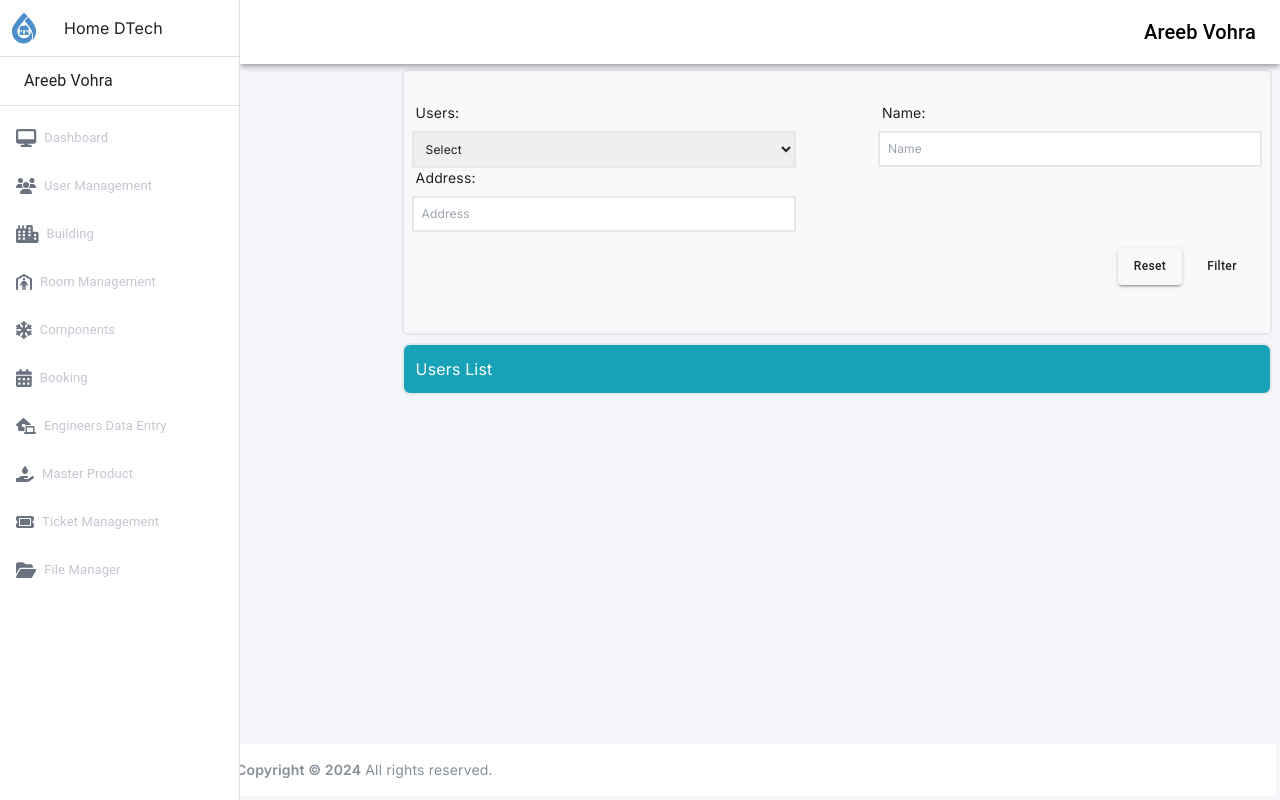
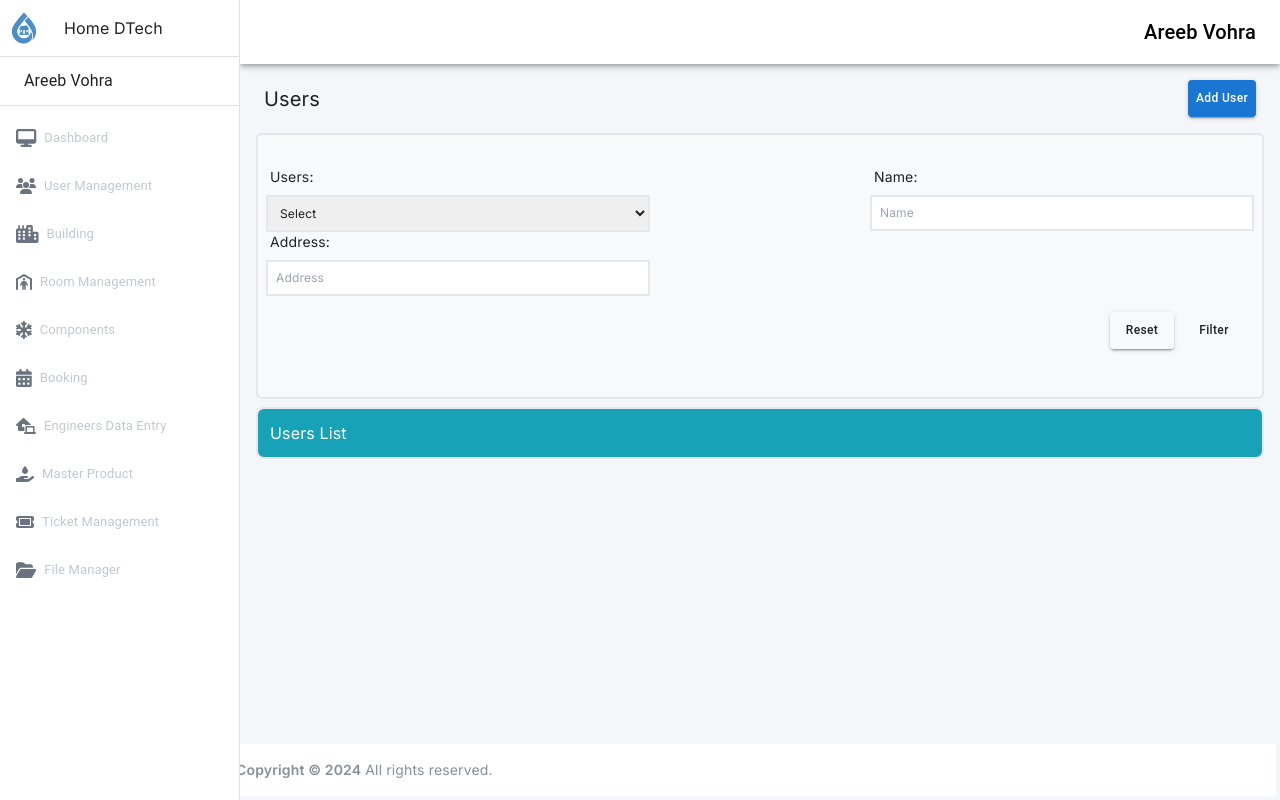
Before and after one commit to Saadgithubit/Home-DTech, a Next.js app: page /users in a window 1280 px wide. Built offline with nearby package versions, Linux system fonts and the light colour scheme.

Commit message:
styling fixed

```diff
--- a/src/app/(user-management)/users/page.tsx
+++ b/src/app/(user-management)/users/page.tsx
@@ -4,15 +4,13 @@ import NavContainer from "@/components/navcontainer";
 
 export default function Users() {
     return (
-        <div className="flex justify-end p-2">
-            <div className="w-[85%]">
+        <div className="w-full mt-14 p-4">
             <span className="w-full inline-flex p-2 text-xl items-center justify-between">
                 <h1>Users</h1>
                 <ButtonComponent variant={'contained'} color={'primary'} title={'Add User'} />
             </span>
             <NavContainer/>
             <InnerHeader title={'Users List'}/>
-            </div>
         </div>
     )
 }
```
